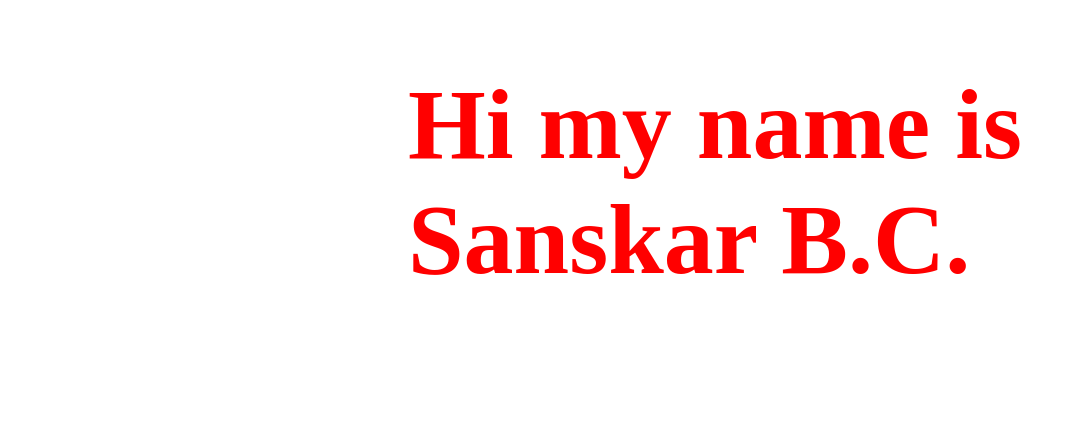
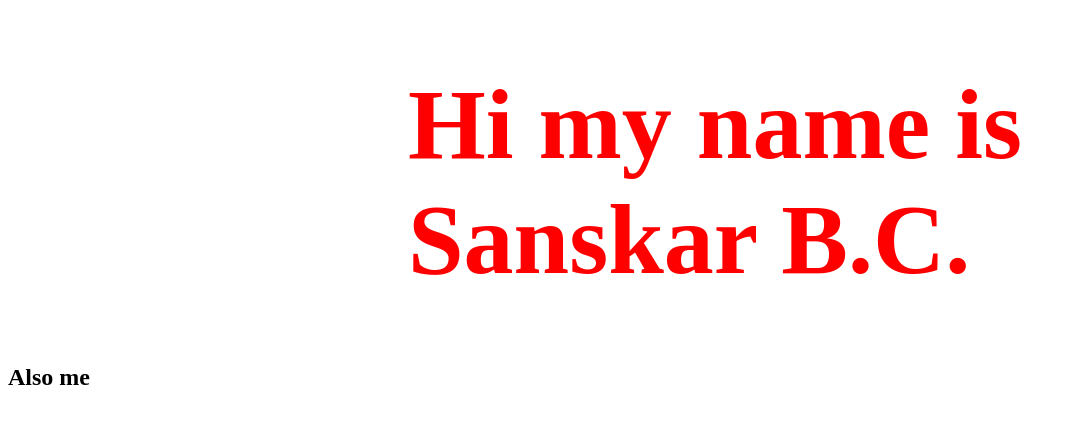
Before and after one commit to Sanskar49/Javascriptstuffs, a plain HTML site: page index.html in a window 1280 px wide. Shown: the whole page, without its empty margins (0-1075 px from the left). Drawn offline with Linux system fonts and the light colour scheme.

Commit message:
Just added a new heading

```diff
--- a/index.html
+++ b/index.html
@@ -9,5 +9,6 @@
 </head>
 <body>
     <h1>Hi my name is Sanskar B.C.</h1>
+    <h2>Also me</h2>
 </body>
 </html>
```
